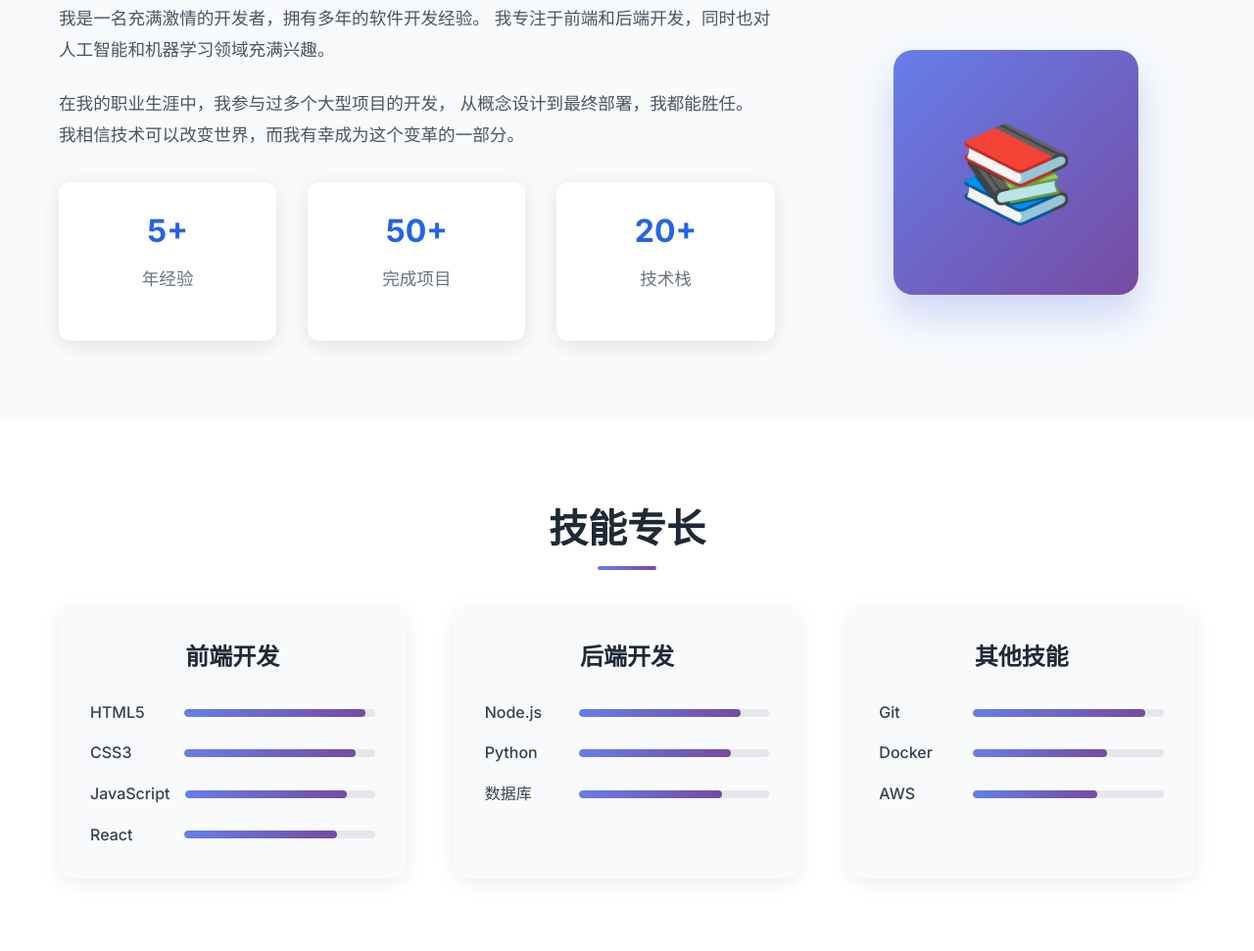
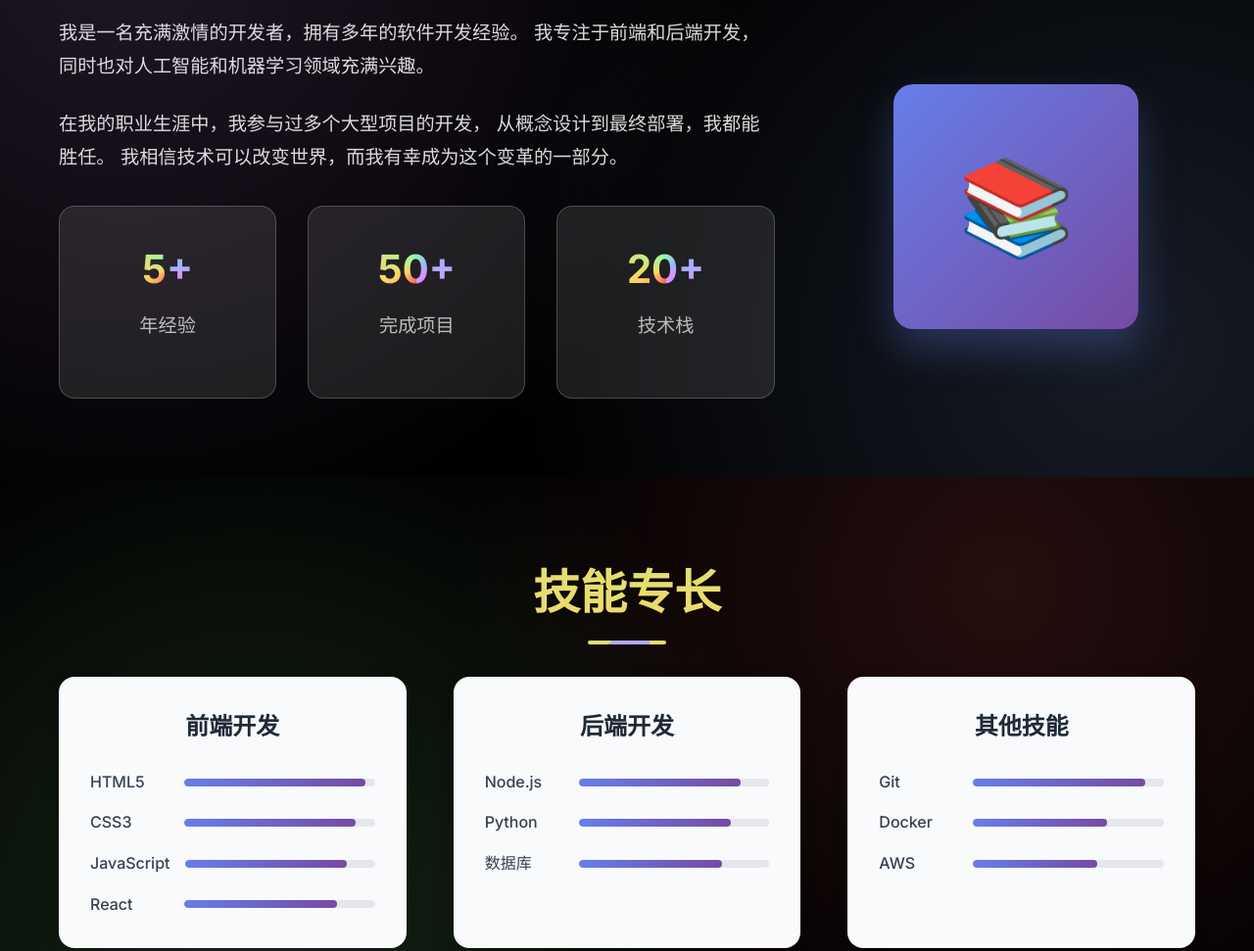
Before and after one commit to hongyan199048/wooho.github.io, a website: page index.html in a window 1280 px wide. Shown: the part 989-1960 px from the top of the page at 98% size. Drawn offline with Linux system fonts and the light colour scheme; a web font is replaced by a local one.

Commit message:
完成所有设计优化：添加动态效果和统一现代化设计风格

```diff
--- a/styles.css
+++ b/styles.css
@@ -178,6 +178,42 @@ body {
     z-index: 1;
 }
 
+/* 装饰性动态元素 */
+.hero::after {
+    content: '';
+    position: absolute;
+    top: 10%;
+    right: 10%;
+    width: 200px;
+    height: 200px;
+    background: var(--gradient-primary);
+    border-radius: 50%;
+    opacity: 0.1;
+    animation: float 6s ease-in-out infinite, pulse 4s ease-in-out infinite;
+    z-index: 0;
+}
+
+.hero-content {
+    position: relative;
+    z-index: 2;
+}
+
+/* 添加光圈效果 */
+.hero-content::before {
+    content: '';
+    position: absolute;
+    top: 50%;
+    left: 50%;
+    width: 120%;
+    height: 120%;
+    background: conic-gradient(from 0deg, transparent, rgba(255, 97, 97, 0.1), transparent, rgba(149, 255, 160, 0.1), transparent, rgba(149, 185, 255, 0.1), transparent);
+    border-radius: 50%;
+    transform: translate(-50%, -50%);
+    animation: rotate 20s linear infinite;
+    z-index: -1;
+    pointer-events: none;
+}
+
 .hero-title {
     font-family: 'Panchang', -apple-system, BlinkMacSystemFont, sans-serif;
     font-size: 5.5rem;
@@ -217,6 +253,60 @@ body {
     }
     50% {
         background-position: 100% 50%;
+    }
+}
+
+/* 浮动动画 */
+@keyframes float {
+    0%, 100% {
+        transform: translateY(0px);
+    }
+    50% {
+        transform: translateY(-20px);
+    }
+}
+
+/* 脉冲效果 */
+@keyframes pulse {
+    0%, 100% {
+        opacity: 1;
+        transform: scale(1);
+    }
+    50% {
+        opacity: 0.8;
+        transform: scale(1.05);
+    }
+}
+
+/* 渐入动画 */
+@keyframes fadeInUp {
+    from {
+        opacity: 0;
+        transform: translateY(30px);
+    }
+    to {
+        opacity: 1;
+        transform: translateY(0);
+    }
+}
+
+/* 旋转光圈效果 */
+@keyframes rotate {
+    from {
+        transform: rotate(0deg);
+    }
+    to {
+        transform: rotate(360deg);
+    }
+}
+
+/* 光束扫过效果 */
+@keyframes shimmer {
+    0% {
+        background-position: -1000px 0;
+    }
+    100% {
+        background-position: 1000px 0;
     }
 }
 
@@ -268,6 +358,23 @@ body {
     color: var(--text-primary);
     backdrop-filter: blur(10px);
     border: 1px solid var(--glass-border);
+    position: relative;
+    overflow: hidden;
+}
+
+.btn-primary::before {
+    content: '';
+    position: absolute;
+    top: 0;
+    left: -100%;
+    width: 100%;
+    height: 100%;
+    background: linear-gradient(90deg, transparent, rgba(255, 255, 255, 0.2), transparent);
+    transition: left 0.5s ease;
+}
+
+.btn-primary:hover::before {
+    left: 100%;
 }
 
 .btn-primary:hover {
@@ -310,30 +417,53 @@ body {
 
 /* 通用部分样式 */
 .section-title {
-    font-size: 2.5rem;
+    font-family: 'Panchang', -apple-system, BlinkMacSystemFont, sans-serif;
+    font-size: 3rem;
     font-weight: 700;
     text-align: center;
     margin-bottom: 3rem;
-    color: #1f2937;
+    color: var(--text-primary);
     position: relative;
+    background: var(--gradient-primary);
+    background-size: 400% 400%;
+    -webkit-background-clip: text;
+    -webkit-text-fill-color: transparent;
+    background-clip: text;
+    animation: gradientShift 8s ease-in-out infinite;
 }
 
 .section-title::after {
     content: '';
     position: absolute;
-    bottom: -10px;
+    bottom: -15px;
     left: 50%;
     transform: translateX(-50%);
-    width: 60px;
+    width: 80px;
     height: 4px;
-    background: linear-gradient(90deg, #667eea, #764ba2);
+    background: var(--gradient-primary);
     border-radius: 2px;
+    animation: shimmer 2s ease-in-out infinite;
 }
 
 /* 关于我部分 */
 .about {
     padding: 80px 0;
-    background: #f8fafc;
+    background: #000000;
+    position: relative;
+    overflow: hidden;
+}
+
+.about::before {
+    content: '';
+    position: absolute;
+    top: 0;
+    left: 0;
+    right: 0;
+    bottom: 0;
+    background:
+        radial-gradient(circle at 10% 20%, rgba(215, 149, 255, 0.15) 0%, transparent 50%),
+        radial-gradient(circle at 90% 80%, rgba(149, 185, 255, 0.15) 0%, transparent 50%);
+    z-index: 0;
 }
 
 .about-content {
@@ -341,12 +471,14 @@ body {
     grid-template-columns: 2fr 1fr;
     gap: 4rem;
     align-items: center;
+    position: relative;
+    z-index: 1;
 }
 
 .about-text p {
-    font-size: 1.1rem;
+    font-size: 1.2rem;
     margin-bottom: 1.5rem;
-    color: #4b5563;
+    color: var(--text-secondary);
     line-height: 1.8;
 }
 
@@ -359,26 +491,51 @@ body {
 
 .stat-item {
     text-align: center;
-    padding: 1.5rem;
-    background: white;
-    border-radius: 12px;
-    box-shadow: 0 4px 20px rgba(0, 0, 0, 0.1);
-    transition: transform 0.3s ease;
+    padding: 2rem;
+    background: var(--glass-bg);
+    backdrop-filter: blur(10px);
+    border: 1px solid var(--glass-border);
+    border-radius: 16px;
+    transition: all 0.4s ease;
+    position: relative;
+    overflow: hidden;
+}
+
+.stat-item::before {
+    content: '';
+    position: absolute;
+    top: -2px;
+    left: -2px;
+    right: -2px;
+    bottom: -2px;
+    background: var(--gradient-primary);
+    border-radius: 16px;
+    z-index: -1;
+    opacity: 0;
+    transition: opacity 0.4s ease;
+}
+
+.stat-item:hover::before {
+    opacity: 0.3;
 }
 
 .stat-item:hover {
-    transform: translateY(-5px);
+    transform: translateY(-8px) scale(1.02);
+    box-shadow: 0 20px 40px rgba(0, 0, 0, 0.3);
 }
 
 .stat-item h3 {
-    font-size: 2rem;
+    font-size: 2.5rem;
     font-weight: 700;
-    color: #2563eb;
+    background: var(--gradient-primary);
+    -webkit-background-clip: text;
+    -webkit-text-fill-color: transparent;
+    background-clip: text;
     margin-bottom: 0.5rem;
 }
 
 .stat-item p {
-    color: #6b7280;
+    color: var(--text-muted);
     font-weight: 500;
 }
 
@@ -404,7 +561,22 @@ body {
 /* 技能部分 */
 .skills {
     padding: 80px 0;
-    background: white;
+    background: #000000;
+    position: relative;
+    overflow: hidden;
+}
+
+.skills::before {
+    content: '';
+    position: absolute;
+    top: 0;
+    left: 0;
+    right: 0;
+    bottom: 0;
+    background:
+        radial-gradient(circle at 80% 20%, rgba(255, 97, 97, 0.15) 0%, transparent 50%),
+        radial-gradient(circle at 20% 80%, rgba(149, 255, 160, 0.15) 0%, transparent 50%);
+    z-index: 0;
 }
 
 .skills-grid {
```
